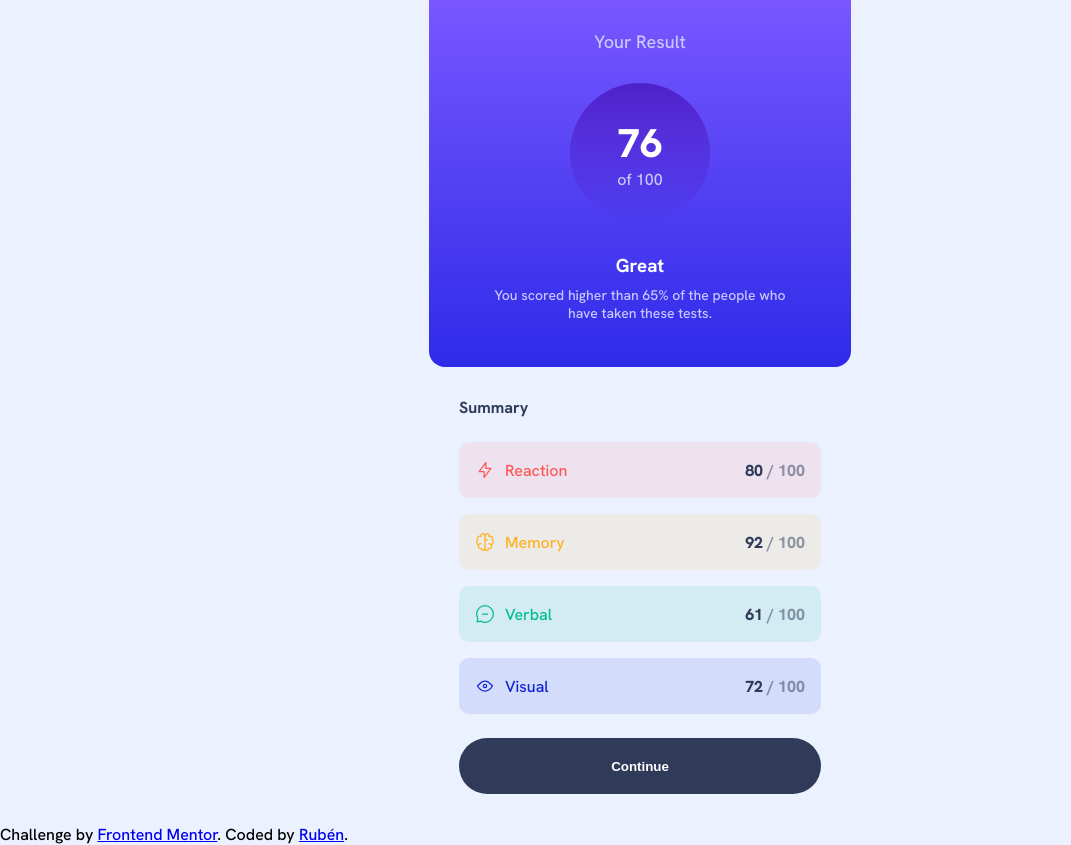
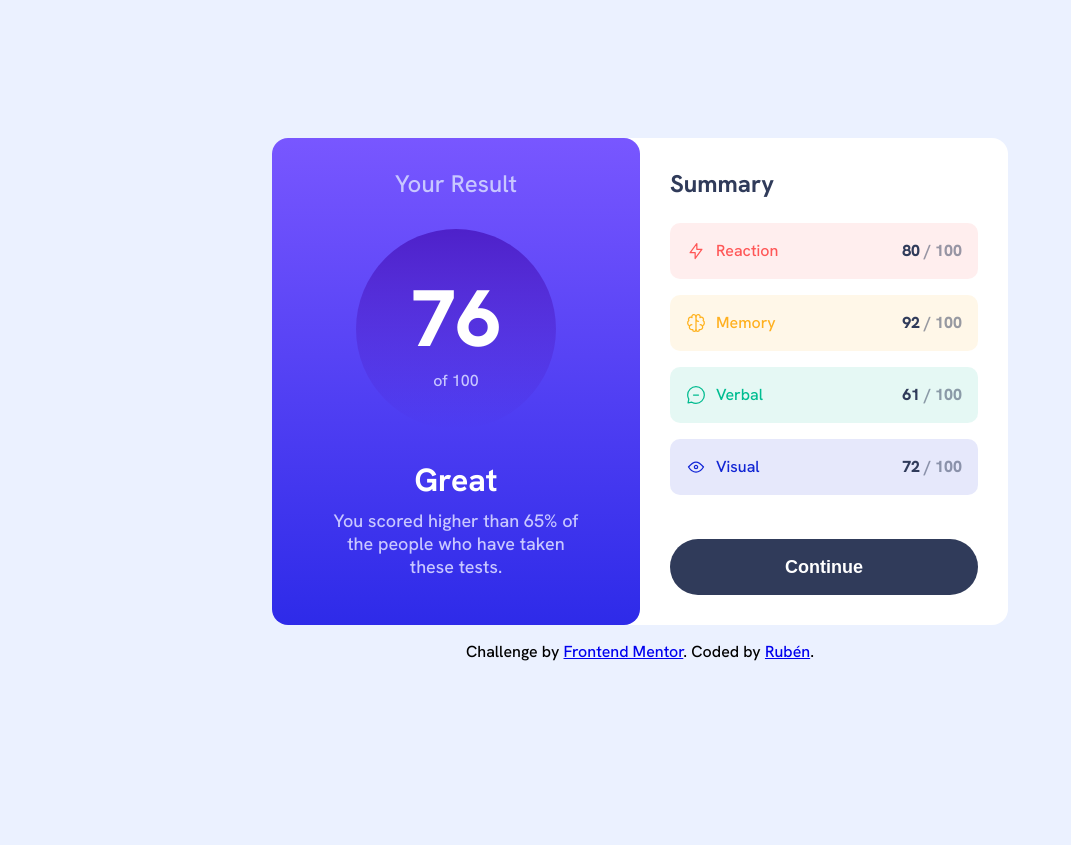
Before and after one commit to Rubendvb/results-summary-component-main, a plain HTML site: page index.html in a window 1280 px wide. Shown: the whole page, without its empty margins (0-1071 px from the left). After the commit the page ends 800 px from the top, so only its background shows below. Drawn offline with Linux system fonts and the light colour scheme.

Commit message:
finalizando projeto

```diff
--- a/assets/css/styles.css
+++ b/assets/css/styles.css
@@ -1,10 +1,14 @@
 body {
   background-color: var(--Pale-blue);
+  height: 100vh;
 }
 
 .main {
-  max-width: 422px;
+  max-width: 26.375rem;
   margin: 0 auto;
+  background-color: var(--White);
+  margin-bottom: 1rem;
+  border-radius: 0 0 1rem 1rem;
 }
 
 .result {
@@ -17,7 +21,7 @@ body {
   border-radius: 0rem 0rem 1rem 1rem;
   display: flex;
   flex-direction: column;
-  padding: 1.875rem 3.875rem 2.813rem;
+  padding: 1.875rem 3.8rem 2.813rem;
 }
 
 .result__title {
@@ -45,7 +49,7 @@ body {
 
 .result__circle__number {
   color: var(--White);
-  font-size: 40px;
+  font-size: 2.5rem;
   font-weight: 800;
 }
 
@@ -88,7 +92,7 @@ body {
   display: flex;
   flex-direction: column;
   gap: 1rem;
-  margin-bottom: 24px;
+  margin-bottom: 1.5rem;
 }
 
 .summary__container__item {
@@ -147,4 +151,68 @@ button {
   background-color: var(--Dark-gray-blue);
   color: var(--White);
   font-weight: 800;
+  cursor: pointer;
+  transition: background 2s ease-out;
 }
+
+button:hover {
+  background: linear-gradient(
+    180deg,
+    var(--Light-slate-blue-background),
+    var(--Light-royal-blue-background)
+  );
+  transition: background-color 2s ease;
+}
+
+@media only screen and (min-width: 768px) {
+  body {
+    display: flex;
+    flex-direction: column;
+    justify-content: center;
+    align-items: center;
+  }
+
+  .main {
+    max-width: 46rem;
+    display: grid;
+    grid-template-columns: repeat(2, 1fr);
+    border-radius: 1rem;
+  }
+
+  .result {
+    border-radius: 1rem;
+  }
+
+  .result__title {
+    font-size: 1.5rem;
+  }
+
+  .result__circle {
+    height: 12.5rem;
+    width: 12.5rem;
+  }
+
+  .result__circle__number {
+    font-size: 5rem;
+  }
+
+  .result__great__title {
+    font-size: 2rem;
+  }
+
+  .result__great__paragraph {
+    font-size: 1.125rem;
+  }
+
+  .summary__title {
+    font-size: 1.5rem;
+  }
+
+  .summary__container {
+    margin-bottom: 2.8rem;
+  }
+
+  button {
+    font-size: 1.125rem;
+  }
+}
```
